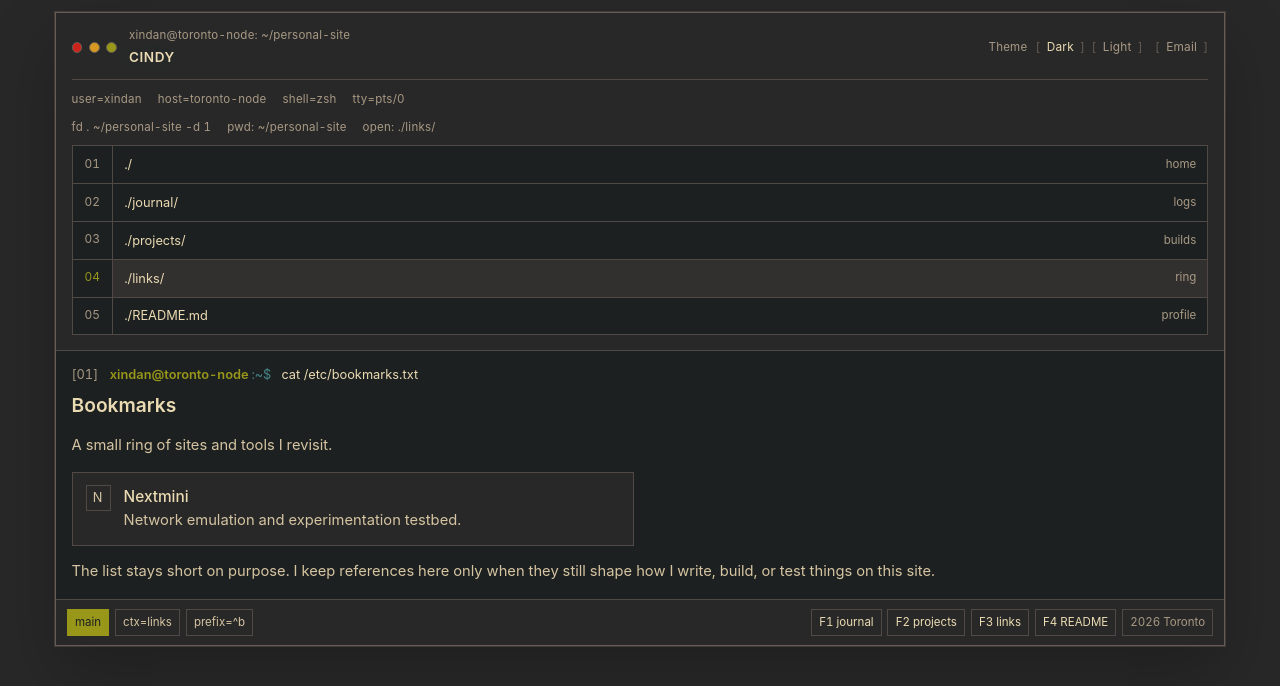
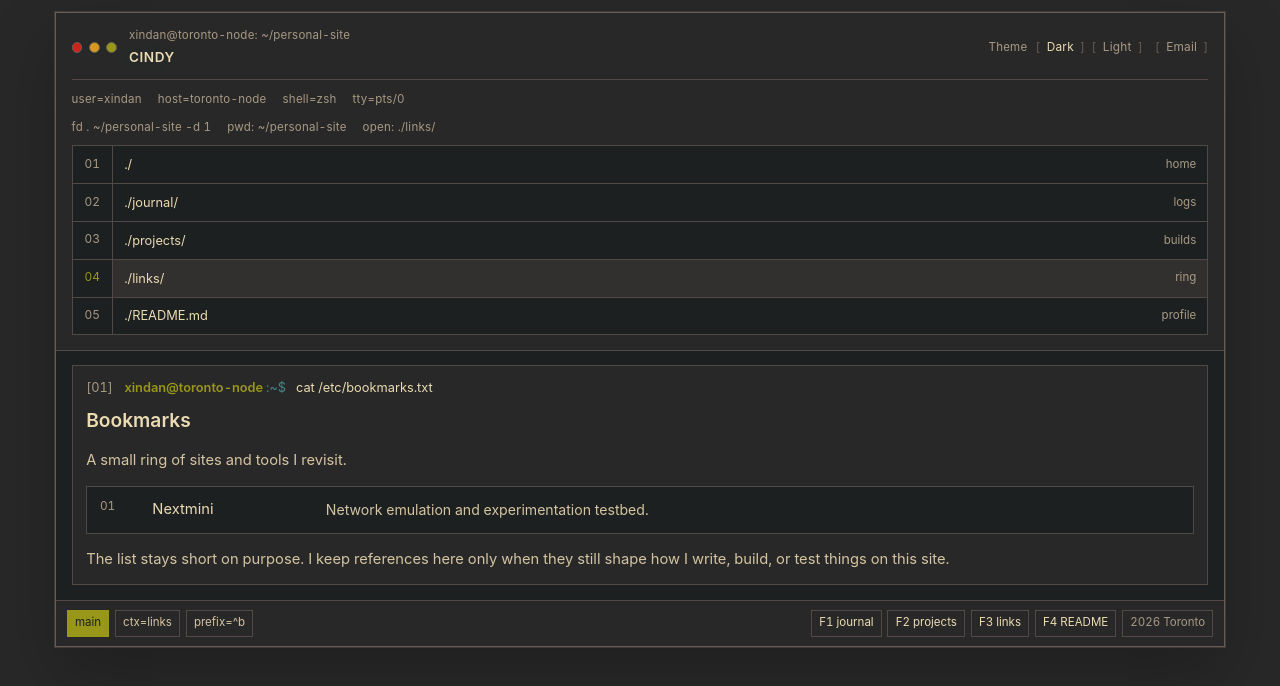
Before and after one commit to XindanZhang/personal-site, a Next.js app: page /personal-site/friends in a window 1280 px wide. Shown: the top 686 px of the page. Built offline with nearby package versions, Linux system fonts and the light colour scheme.

Commit message:
feat: give each page a distinct terminal layout

```diff
--- a/app/about/page.tsx
+++ b/app/about/page.tsx
@@ -32,7 +32,8 @@ const readmeFacts = [
 export default function AboutPage() {
   return (
     <SiteLayout active="about">
-      <div className="page-stack">
+      <div className="manpage-layout">
+        <div className="manpage-main">
           <PromptSection command="sed -n '1,160p' README.md">
             <article className="readme-sheet">
               <section className="readme-section">
@@ -68,6 +69,19 @@ export default function AboutPage() {
             </article>
           </PromptSection>
 
+          <PromptSection command="tail -n 6 ~/.local/share/site.history">
+            <div className="timeline-list">
+              {site.timeline.map((entry) => (
+                <div key={entry.year} className="timeline-entry">
+                  <span className="timeline-year">{entry.year}</span>
+                  <p className="shell-copy timeline-copy">{entry.detail}</p>
+                </div>
+              ))}
+            </div>
+          </PromptSection>
+        </div>
+
+        <aside className="manpage-sidebar">
           <PromptSection command="grep -n '^##' README.md">
             <div className="readme-outline">
               {readmeSections.map((section) => (
@@ -75,17 +89,6 @@ export default function AboutPage() {
                   <span className="readme-outline-line">{section.line}</span>
                   <span className="readme-outline-heading">{section.heading}</span>
                   <span className="readme-outline-note">{section.note}</span>
-              </div>
-            ))}
-          </div>
-        </PromptSection>
-
-        <PromptSection command="tail -n 6 ~/.local/share/site.history">
-          <div className="timeline-list">
-            {site.timeline.map((entry) => (
-              <div key={entry.year} className="timeline-entry">
-                <span className="timeline-year">{entry.year}</span>
-                <p className="shell-copy timeline-copy">{entry.detail}</p>
                 </div>
               ))}
             </div>
@@ -126,6 +129,7 @@ export default function AboutPage() {
               page for the parts of the site that change most often.
             </p>
           </PromptSection>
+        </aside>
       </div>
     </SiteLayout>
   );
--- a/app/friends/page.tsx
+++ b/app/friends/page.tsx
@@ -2,38 +2,25 @@ import { PromptSection } from "../../components/prompt-section";
 import { SiteLayout } from "../../components/site-layout";
 import { site } from "../../lib/site";
 
-function FriendBadge({ name }: { name: string }) {
-  const initials = name
-    .split(/\s+/)
-    .filter(Boolean)
-    .slice(0, 2)
-    .map((part) => part[0]?.toUpperCase() ?? "")
-    .join("");
-
-  return <div className="friend-badge">{initials}</div>;
-}
-
 export default function FriendsPage() {
   return (
     <SiteLayout active="friends">
-      <div className="page-stack">
+      <div className="bookmark-terminal">
         <PromptSection command="cat /etc/bookmarks.txt">
           <h1 className="shell-heading">Bookmarks</h1>
           <p className="shell-copy">{site.friendsIntro}</p>
-          <div className="friends-grid">
-            {site.friends.map((friend) => (
+          <div className="bookmark-list">
+            {site.friends.map((friend, index) => (
               <a
                 key={friend.name}
-                className="friend-entry"
+                className="bookmark-row"
                 href={friend.href}
                 rel="noopener noreferrer"
                 target="_blank"
               >
-                <FriendBadge name={friend.name} />
-                <div className="min-w-0 flex-1">
-                  <h2 className="friend-name">{friend.name}</h2>
-                  <p className="friend-note">{friend.note}</p>
-                </div>
+                <span className="bookmark-index">{String(index + 1).padStart(2, "0")}</span>
+                <span className="bookmark-name">{friend.name}</span>
+                <span className="bookmark-note">{friend.note}</span>
               </a>
             ))}
           </div>
--- a/app/globals.css
+++ b/app/globals.css
@@ -1557,6 +1557,94 @@ body.mode-terminal ::selection {
   padding-left: 0;
 }
 
+.terminal-dashboard,
+.journal-layout,
+.project-terminal,
+.manpage-layout,
+.bookmark-terminal {
+  display: grid;
+  gap: 1rem;
+}
+
+.terminal-pane,
+.journal-sidebar > .prompt-section,
+.journal-main > .prompt-section,
+.project-terminal-summary > .prompt-section,
+.project-terminal-groups > .prompt-section,
+.manpage-main > .prompt-section,
+.manpage-sidebar > .prompt-section,
+.bookmark-terminal > .prompt-section {
+  display: grid;
+  gap: 0.55rem;
+  padding: 0.75rem 0.85rem;
+  border: 1px solid var(--line);
+  background: var(--panel-strong);
+}
+
+.terminal-pane.is-hero {
+  background:
+    linear-gradient(180deg, color-mix(in srgb, var(--accent) 9%, transparent), transparent 28%),
+    var(--panel-strong);
+}
+
+.terminal-pane.is-status {
+  background:
+    linear-gradient(180deg, color-mix(in srgb, var(--accent-hot) 8%, transparent), transparent 28%),
+    var(--panel-strong);
+}
+
+.journal-sidebar,
+.journal-main,
+.project-terminal-summary,
+.project-terminal-groups,
+.manpage-main,
+.manpage-sidebar {
+  display: grid;
+  gap: 1rem;
+}
+
+.bookmark-list {
+  display: grid;
+  gap: 0;
+  border: 1px solid var(--line);
+  background: var(--panel);
+}
+
+.bookmark-row {
+  display: grid;
+  grid-template-columns: 4ch 16ch minmax(0, 1fr);
+  gap: 0.75rem;
+  align-items: start;
+  padding: 0.7rem 0.8rem;
+  border-top: 1px solid var(--line);
+  color: inherit;
+  text-decoration: none;
+}
+
+.bookmark-row:first-child {
+  border-top: 0;
+}
+
+.bookmark-row:hover {
+  background: var(--page-bg-alt);
+}
+
+.bookmark-index {
+  color: var(--muted);
+  font-size: 0.74rem;
+}
+
+.bookmark-name {
+  color: var(--page-ink);
+  font-size: 0.92rem;
+}
+
+.bookmark-note {
+  color: var(--muted-strong);
+  font-size: 0.88rem;
+  line-height: 1.65;
+}
+
 .terminal-readout {
   margin: 0;
   color: var(--muted);
@@ -2169,6 +2257,54 @@ body.mode-terminal ::selection {
 }
 
 @media (min-width: 48rem) {
+  .terminal-dashboard {
+    grid-template-columns: minmax(0, 1.18fr) minmax(24rem, 0.82fr);
+    grid-template-areas:
+      "hero workspace"
+      "feed manifest"
+      "feed status";
+    align-items: start;
+  }
+
+  .terminal-pane.is-hero {
+    grid-area: hero;
+  }
+
+  .terminal-pane.is-workspace {
+    grid-area: workspace;
+  }
+
+  .terminal-pane.is-feed {
+    grid-area: feed;
+  }
+
+  .terminal-pane.is-manifest {
+    grid-area: manifest;
+  }
+
+  .terminal-pane.is-status {
+    grid-area: status;
+  }
+
+  .journal-layout,
+  .project-terminal {
+    grid-template-columns: minmax(20rem, 24ch) minmax(0, 1fr);
+    align-items: start;
+  }
+
+  .manpage-layout {
+    grid-template-columns: minmax(0, 1fr) minmax(22rem, 26ch);
+    align-items: start;
+  }
+
+  .journal-sidebar,
+  .project-terminal-summary,
+  .manpage-sidebar {
+    position: sticky;
+    top: 1rem;
+    height: fit-content;
+  }
+
   .shell-grid,
   .friends-grid,
   .practice-grid,
@@ -2230,6 +2366,10 @@ body.mode-terminal ::selection {
   .terminal-nav-meta,
   .readme-outline-row,
   .readme-link-row {
+    grid-template-columns: 1fr;
+  }
+
+  .bookmark-row {
     grid-template-columns: 1fr;
   }
 
--- a/app/page.tsx
+++ b/app/page.tsx
@@ -65,7 +65,8 @@ export default function HomePage() {
 
   return (
     <SiteLayout active="home">
-      <div className="terminal-home">
+      <div className="terminal-dashboard">
+        <div className="terminal-pane is-hero">
           <PromptSection caret command="whoami" cwd="~" typeDelayMs={140} typeDurationMs={360} typed>
             <p className="terminal-readout">uid=1000(xindan) gid=1000(research) shell=/bin/zsh location=toronto</p>
             <h1 className="shell-heading">{site.home.heroTitle}</h1>
@@ -73,7 +74,9 @@ export default function HomePage() {
             <p className="shell-copy">{site.home.body}</p>
             <p className="shell-copy shell-quote">{site.home.quote}</p>
           </PromptSection>
+        </div>
 
+        <div className="terminal-pane is-workspace">
           <PromptSection command="ls /workspace" cwd="~/workspace" typeDelayMs={420} typeDurationMs={520} typed>
             <div className="terminal-listing">
               {workspaceEntries.map((entry) => (
@@ -91,12 +94,22 @@ export default function HomePage() {
               ))}
             </div>
           </PromptSection>
+        </div>
 
-        <PromptSection command="tail -n 5 /journal/index.log" cwd="~/journal" typeDelayMs={760} typeDurationMs={760} typed>
+        <div className="terminal-pane is-feed">
+          <PromptSection
+            command="tail -n 5 /journal/index.log"
+            cwd="~/journal"
+            typeDelayMs={760}
+            typeDurationMs={760}
+            typed
+          >
             <PostTable posts={highlightedPosts} />
           </PromptSection>
+        </div>
 
         {featuredProject || nextminiSeries ? (
+          <div className="terminal-pane is-manifest">
             <PromptSection
               command="sed -n '1,4p' /workspace/projects/manifest.txt"
               cwd="~/workspace/projects"
@@ -130,8 +143,10 @@ export default function HomePage() {
                 ) : null}
               </div>
             </PromptSection>
+          </div>
         ) : null}
 
+        <div className="terminal-pane is-status">
           <PromptSection command="cat /status/now.txt" cwd="~/workspace" typeDelayMs={1480} typeDurationMs={620} typed>
             <ul className="terminal-note-list">
               {site.home.sideNotes.map((note) => (
@@ -151,6 +166,7 @@ export default function HomePage() {
             </p>
           </PromptSection>
         </div>
+      </div>
     </SiteLayout>
   );
 }
--- a/components/blog-archive.tsx
+++ b/components/blog-archive.tsx
@@ -28,7 +28,8 @@ export function BlogArchive({
   activeTagSlug,
 }: BlogArchiveProps) {
   return (
-    <div className="page-stack">
+    <div className="journal-layout">
+      <aside className="journal-sidebar">
         <PromptSection as="section" command={pathCommand}>
           <p className="shell-copy">{description}</p>
         </PromptSection>
@@ -71,7 +72,9 @@ export function BlogArchive({
             </div>
           </div>
         </PromptSection>
+      </aside>
 
+      <div className="journal-main">
         <PromptSection as="section" command="ls -ltr /journal">
           {posts.length > 0 ? (
             <PostTable posts={posts} />
@@ -93,5 +96,6 @@ export function BlogArchive({
           </p>
         </PromptSection>
       </div>
+    </div>
   );
 }
```
Also changed, not shown: app/projects/page.tsx (+29 -4 lines), 441 other files (tests, documents, lock files or other folders). Lines whose indentation alone changed are shown as unchanged.
